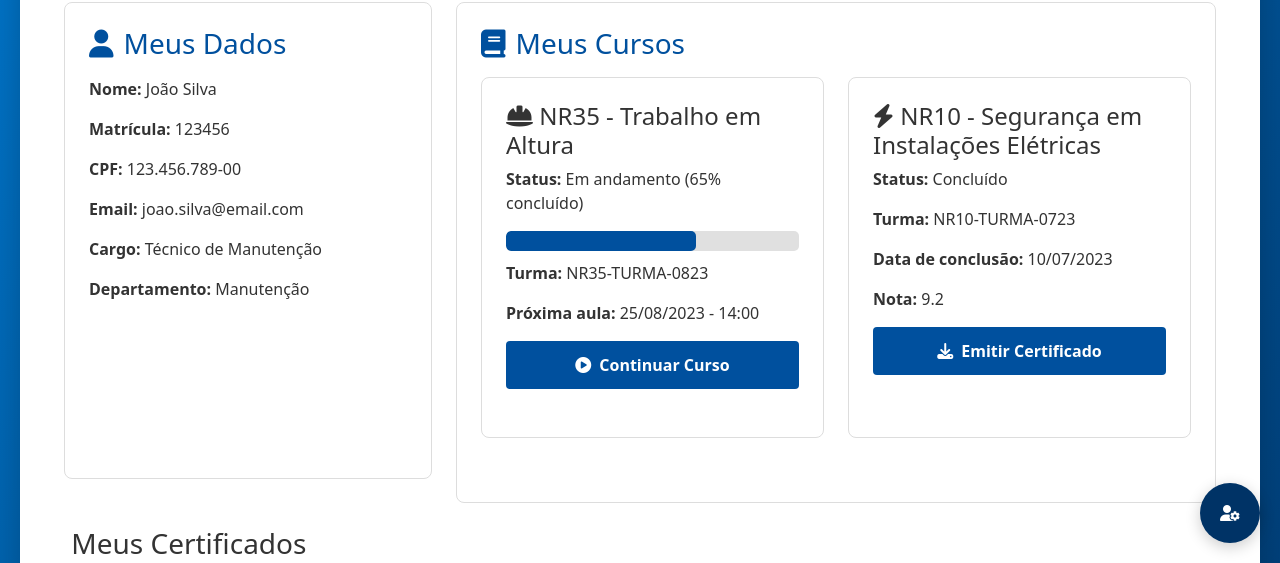
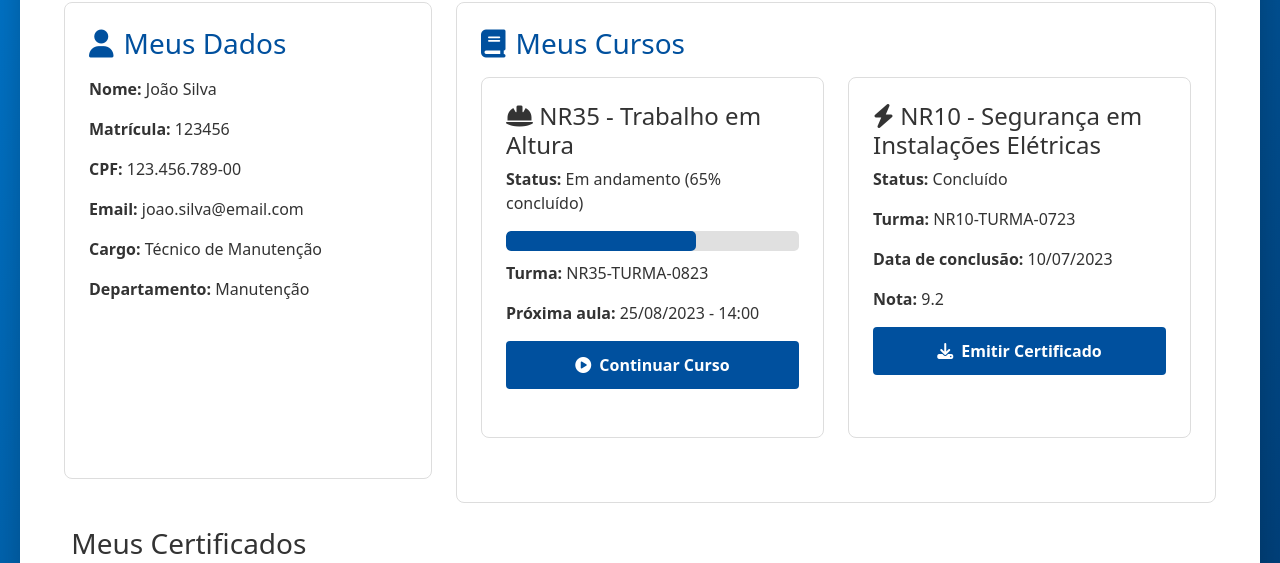
Before and after one commit to MMaistro-M/Metro-day-sistema-treinamento, a plain HTML site: page areaAluno.html in a window 1280 px wide. Shown: the part 237-800 px from the top of the page. Drawn offline with nearby package versions, Linux system fonts and the light colour scheme.

Commit message:
ajusta botão de gerenciar usuarios e remove botão de acesso ao painel administrativo

```diff
--- a/areaAluno.html
+++ b/areaAluno.html
@@ -135,11 +135,6 @@
         </main>
     </div>
 
-    <!-- Admin Link Flutuante -->
-    <a href="loginAdm.html" class="admin-link">
-        <i class="fas fa-user-cog"></i>
-    </a>
-
     <!-- Bootstrap JS -->
     <script src="https://cdn.jsdelivr.net/npm/bootstrap@5.3.0/dist/js/bootstrap.bundle.min.js"></script>
     <!-- JavaScript Customizado -->
```
Also changed, not shown: dashBoardAdm.html (+1 -1 lines), index.html (+0 -5 lines), login.html (+0 -5 lines), paginaCurso.html (+0 -4 lines).
